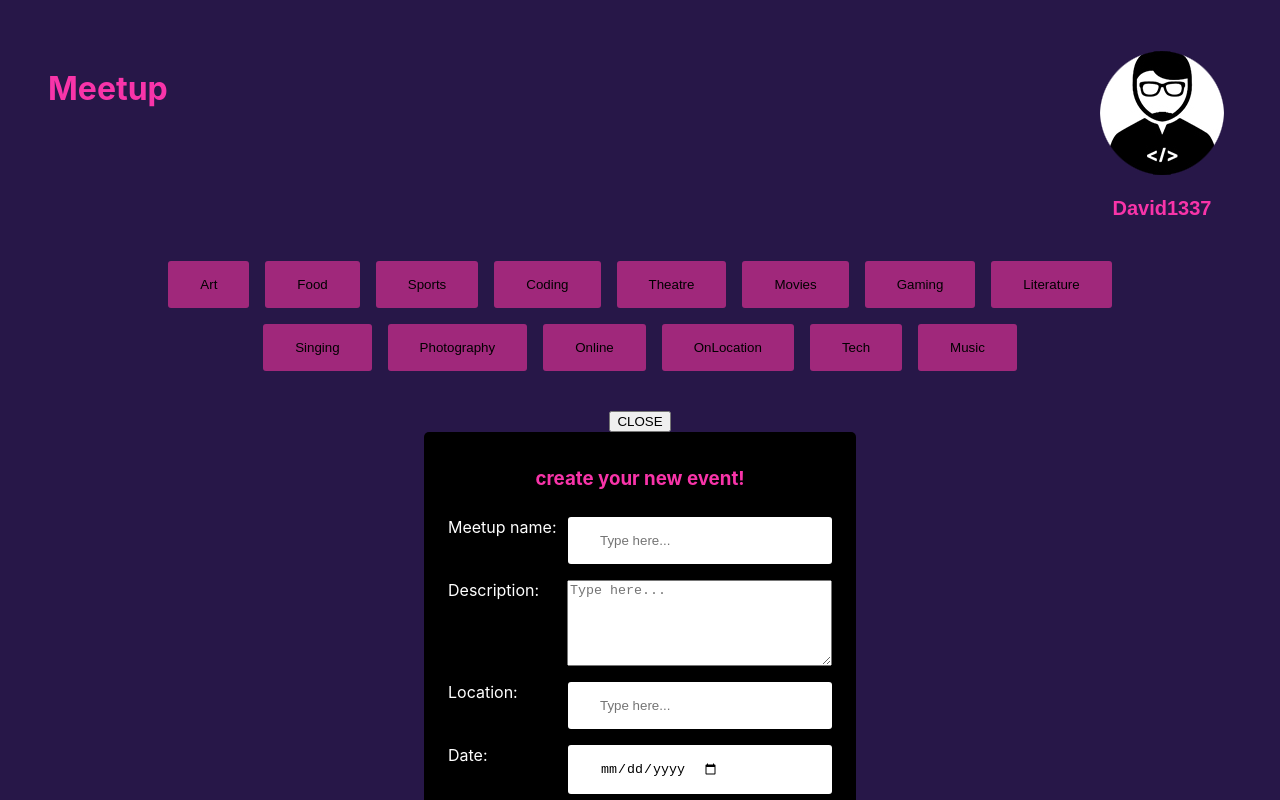
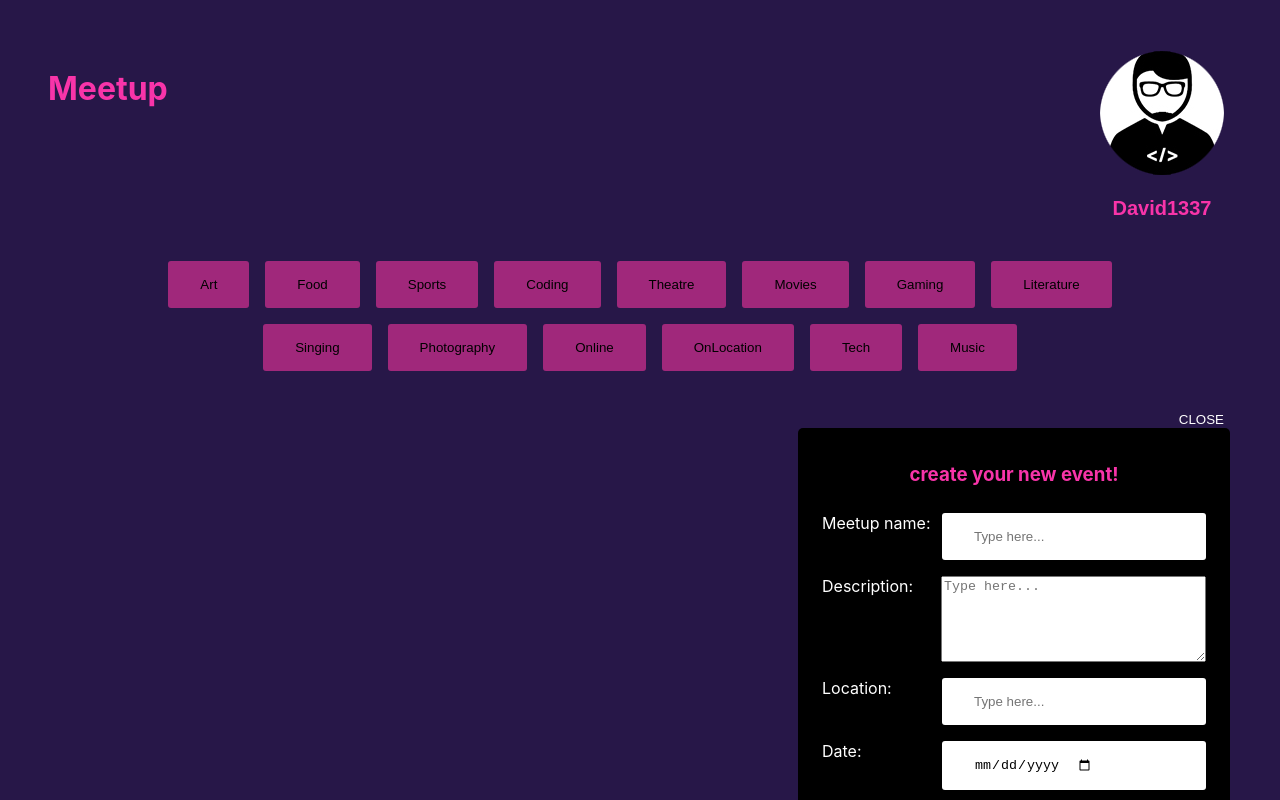
Before and after one commit to RaptorXZ/Meetup, a React (Create React App) app: page / in a window 1280 px wide. Both pictures are taken after a click on the button "create meetup". Shown: the top 800 px of the page. Built offline with nearby package versions, Linux system fonts and the light colour scheme.

Commit message:
styled form

```diff
--- a/src/components/createAndEdit/CreateEvent.css
+++ b/src/components/createAndEdit/CreateEvent.css
@@ -4,6 +4,27 @@
     display: flex;
     justify-content: space-between;
     padding: 0.5rem;
+}
+
+p{
+    display: flex;
+    margin-bottom: 5px;
+}
+
+.position-button{
+    display: grid;
+    justify-content: flex-end;
+}
+
+.create-button{
+    border: none;
+    background-color:rgba(128, 255, 0, 0);
+    color: #fff;
+}
+
+.create-button:hover{
+    cursor: pointer;
+    color: cornflowerblue;
 }
 
 .newEventForm .input-layout > label > input{
@@ -62,16 +83,22 @@
 }
 
 .body{
-     display: flex;
+    display: flex;
+    justify-content: flex-end;
+}
+
+.body{
+    display: grid;
     flex-direction: column;
-    justify-content: center;
+    justify-content: flex-end;
     align-items: center;
+    margin-right: 50px;
 }
 
 .check{
-    background-color: #4f318d;
+    background-color: #27242c;
     padding: 1rem 00.5rem 1rem 0.5rem;
-    margin: 1rem 0 1rem 0;
+    margin: 0rem 0 1rem 0;
     border-radius: 5px;
 }
 
--- a/src/components/createAndEdit/CreateEvent.tsx
+++ b/src/components/createAndEdit/CreateEvent.tsx
@@ -148,7 +148,9 @@
 
     return(
         <div className="body">
-            <button onClick={showFormClickHandler}>{!showForm ? 'create meetup' : 'CLOSE'}</button>
+            <div className="position-button">
+            <button className="create-button" onClick={showFormClickHandler}>{!showForm ? 'create meetup' : 'CLOSE'}</button>
+            </div>
 
             {showForm ?
             (<div>
@@ -179,6 +181,7 @@
                 <label htmlFor="hname">Your name:
                 <input type="text" placeholder="Type here..." className={alertHost} value={hostName} onChange={(e) => setHostName(e.target.value)}/>
                 </label>
+                <label>Choose an interest:</label>
                 </div>
 
                 <div className="check">
@@ -191,6 +194,7 @@
                 ))}
                 </div>
 
+                <p>Choose a photo:</p>
                 <div className="photo">
                 {photoArray.map((photo) => (
                     <div>
```
